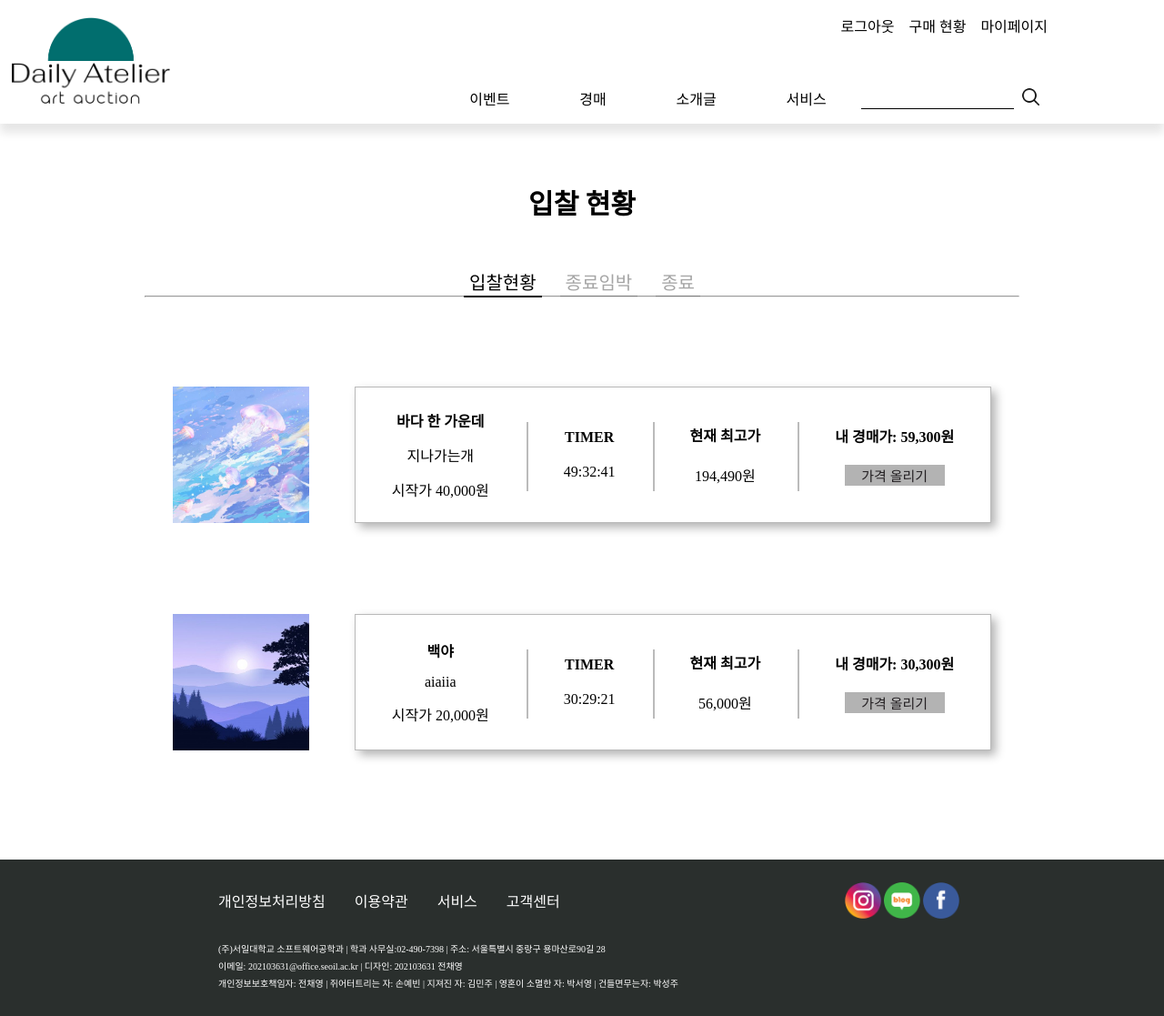
After one commit to 5HapZizol/daliy-Atelier, a PHP site: page /HTML/reliable_status.html in a window 1280 px wide. The commit adds this page. Shown: the whole page at 91% size. Run offline with PHP 8.4, Linux system fonts and the light colour scheme; some web fonts are replaced.

Commit message:
헤더는 수정본, 입찰현황은 없갈래 새로 올리고, 문의사항은 미완인데 일단 올려봅니다.

```diff
--- /dev/null
+++ b/HTML/reliable_status.html
@@ -0,0 +1,214 @@
+<!DOCTYPE html>
+<html lang="en">
+<head>
+    <meta charset="UTF-8">
+    <meta http-equiv="X-UA-Compatible" content="IE=edge">
+    <meta name="viewport" content="width=device-width, initial-scale=1.0">
+
+    <link rel="stylesheet" href="../css/header.css">
+    <link rel="stylesheet" href="../css/reliable_status.css">
+    <link rel="stylesheet" href="../css/footer.css">
+    <script src="http://code.jquery.com/jquery-latest.js"></script>
+    <script src="/js/header.js"></script>
+
+    <title>입찰현황</title>
+</head>
+<body>
+  <header>    <!-- 헤더 시작-->
+    <div class="Header">
+      <div class="Logo">
+        <a href="main.html"><img src="/img/Header_Image/Logo_2.png" /></a>
+      </div>
+
+      <div class="a12">
+        <div class="Header-SignUp">
+          <a href="main.html">로그아웃</a>
+          <a href="#">구매 현황</a>
+          <a href="MyPage.html">마이페이지</a>
+        </div>
+
+        <div class="Header-catalogue">
+          <!--카테고리 시작-->
+          <nav>
+            <ul id="gnb">
+              <li class="dept1">
+                <a href="#">이벤트</a>
+                <ul class="inner-menu">
+                  <li class="dept2"><a href="#">이벤트 안내</a></li>
+                  <li class="dept2"><a href="#">당첨자 발표</a></li>
+                </ul>
+              </li>
+
+              <li class="dept1">
+                <a href="#">경매</a>
+                <ul class="inner-menu">
+                  <li class="dept2"><a href="totalart.html">전체</a></li>
+                  <li class="dept2"><a href="digitalArt.html">디지털</a></li>
+                  <li class="dept2"><a href="analogart.html">실물</a></li>
+                  <li class="dept2"><a href="#">작가별 작품</a></li>
+                </ul>
+              </li>
+
+              <li class="dept1">
+                <a href="#">소개글</a>
+                <ul class="inner-menu">
+                  <li class="dept2"><a href="artist_introduce.html">작가소개</a></li>
+                  <li class="dept2"><a href="#">개발자 소개</a></li>
+                </ul>
+              </li>
+
+              <li class="dept1">
+                <a href="#">서비스</a>
+                <ul class="inner-menu">
+                  <li class="dept2"><a href="service.html">경매 진행방법</a></li>
+                  <li class="dept2"><a href="Q_write.html">1:1문의</a></li>
+                  <li class="dept2"><a href="Q_list.html">Q&A</a></li>
+                </ul>
+              </li>
+            </ul>
+          </nav>
+
+          <!-- * 검색 영역 추가 * -->
+          <div class="Header-search">
+            <input type="text" />
+            <button class="Header-search-Button">
+              <img src="/img/Header_Image/search.png" />
+            </button>
+          </div>
+        </div>
+        <!--카테고리 끝-->
+      </div>
+
+      <div class="mobile">
+        <a href="#" class="mobile-button">
+          <div></div>
+          <div></div>
+          <div></div>
+        </a>
+      </div>
+    </div>
+    <div class="hd_bg"></div>
+  </header>   <!-- 헤더 끝 -->
+
+
+      <article>
+        <div class="Bid-Range">
+          <div id="TitleBid">
+            <h1>입찰 현황</h1>
+          </div>
+
+          <div class="Tap-Choice">
+              <div class="Bid-Tap-btn1"><button>입찰현황</button></div>
+              <div class="Bid-Tap-btn2"><button>종료임박</button></div>
+              <div class="Bid-Tap-btn3"><button>종료</button></div>
+          </div>
+          <hr>
+
+          <div class="Bid-List">
+            <div class="Bid-Art-Image">
+              <img src="/img/Art0212.jpg">
+            </div>
+
+            <div class="Bid-Information">
+              <div class="Bid-First">
+                <div>바다 한 가운데</div>
+                <div>지나가는개</div>
+                <div>시작가 40,000원</div>
+              </div>
+
+              <div class="Bid-Line"></div>
+
+              <div class="Bid-Second">
+                <div>TIMER</div>
+                <div>49:32:41</div>
+              </div>
+
+              <div class="Bid-Line"></div>
+
+              <div class="Bid-Third">
+                <div>현재 최고가</div>
+                <div>194,490원</div>
+              </div>
+
+              <div class="Bid-Line"></div>
+
+              <div class="Bid-Fourth">
+                <div>내 경매가: 59,300원</div>
+                <div><button>가격 올리기</button></div>
+              </div>
+            </div>
+
+          </div>
+
+          <div class="Bid-List">
+            <div class="Bid-Art-Image">
+              <img src="/img/Art0921.jpg">
+            </div>
+
+            <div class="Bid-Information">
+              <div class="Bid-First">
+                <div>백야</div>
+                <div>aiaiia</div>
+                <div>시작가 20,000원</div>
+              </div>
+
+              <div class="Bid-Line"></div>
+
+              <div class="Bid-Second">
+                <div>TIMER</div>
+                <div>30:29:21</div>
+              </div>
+
+              <div class="Bid-Line"></div>
+
+              <div class="Bid-Third">
+                <div>현재 최고가</div>
+                <div>56,000원</div>
+              </div>
+
+              <div class="Bid-Line"></div>
+
+              <div class="Bid-Fourth">
+                <div>내 경매가: 30,300원</div>
+                <div><button>가격 올리기</button></div>
+              </div>
+            </div>
+
+          </div>
+        </div>
+      </article>
+
+      <footer>  <!-- footer 시작 -->
+        <div class="footer-Background">
+          <div class="footer-Left">
+            <div class="footer-terms">
+              <ul>
+                <li>개인정보처리방침</li>
+                <li>이용약관</li>
+                <a href="service.html" style="text-decoration: none; color: white;"><li>서비스</li></a>
+                <a href="center.html" style="text-decoration: none; color: white;"><li>고객센터</li></a>
+              </ul>
+            </div>
+
+            <div class="footer-social-Icon">
+              <img src="/img/footer_Icon_Image/Instagram.png" class="footer-Instagram"/>
+              <img src="/img/footer_Icon_Image/Blog.png" class="footer-Blog"/>
+              <img src="/img/footer_Icon_Image/FaceBook.png" class="footer-FaceBook"/>
+            </div>
+          </div>
+
+          <div class="footer-developer">
+            <p>
+              (주)서일대학교 소프트웨어공학과 | 학과 사무실:02-490-7398 | 주소: 서울특별시 중랑구 용마산로90길 28
+            </p>
+            <p>
+              이메일: 202103631@office.seoil.ac.kr | 디자인: 202103631 전채영
+            </p>
+            <p>
+              개인정보보호책임자: 전채영 | 쥐어터트리는 자: 손예빈 | 지져진 자: 김민주 | 영혼이 소멸한 자: 박서영 | 건들면무는자: 박성주
+            </p>
+          </div>
+        </div>
+      </footer>  <!-- footer 끝 -->
+</body>
+</html>
--- a/css/Header.css
+++ b/css/Header.css
@@ -9,7 +9,7 @@ body {
 
 header {
   box-shadow: 0 10px 10px rgba(2, 3, 3, 0.1);
-  /*position: absolute;*/
+  position: absolute;
   top: 0;
   left: 0;
   right: 0;
--- /dev/null
+++ b/css/reliable_status.css
@@ -0,0 +1,162 @@
+.Bid-Range{
+    margin: 30px auto 120px;
+}
+
+#TitleBid{
+    text-align: center;
+    box-sizing: border-box;
+    font-size: 20px;
+    font-weight: 700;
+    margin: 200px auto 50px;
+    justify-content: center;
+}
+
+.Tap-Choice{
+    display: flex;
+    justify-content: center;
+}
+
+.Tap-Choice div{
+    margin: 0 10px 0;
+}
+
+.Tap-Choice button{
+    font-size:20px;
+    background-color: #fff;
+    border: 2px #000 solid;
+    border-top-width: 0;
+    border-right-width: 0;
+    border-left-width: 0;
+}
+
+.Bid-Tap-btn1{
+
+}
+
+.Bid-Tap-btn2 button{
+    color: #a5a5a5;
+    border: 1px #757575 solid;
+    border-top-width: 0;
+    border-right-width: 0;
+    border-left-width: 0;
+}
+
+.Bid-Tap-btn3 button{
+    color: #a5a5a5;
+    border: 1px #757575 solid;
+    border-top-width: 0;
+    border-right-width: 0;
+    border-left-width: 0;
+}
+
+.Bid-Range hr{
+    width: 75%;
+    margin: -2px auto;
+}
+
+.Bid-List{
+    display: flex;
+    justify-content: center;
+}
+
+.Bid-Art-Image{
+    display: flex;
+    align-items: center;
+    margin-top: 100px;
+    margin-right: 50px;
+}
+
+.Bid-Art-Image > img{
+    box-sizing: border-box;
+    width: 150px;
+    height: 150px;
+    object-fit: cover;
+}
+
+.Bid-Information{
+    display: flex;
+    border: 1px solid rgb(185, 185, 185);
+    justify-content: space-between;
+    margin-top: 100px;
+    box-shadow: 5px 5px 10px #b3b3b3;
+}
+
+.Bid-Line{
+    border: 1px solid #bbb;
+    height: 50%;
+    transform: translate(50%, 50%);
+}
+
+.Bid-First{
+    display: flex;
+    flex-direction: column;
+    justify-content: center;
+    align-items: center;
+    margin: 0 40px 0;
+}
+
+.Bid-First > div {
+    margin: 7px 0;
+}
+
+.Bid-First > div:first-child{
+    font-weight: 700;
+}
+
+.Bid-Second{
+    display: flex;
+    flex-direction: column;
+    justify-content: center;
+    align-items: center;
+    margin: 0 40px 0;
+}
+
+.Bid-Second > div{
+    margin: 10px 0;
+}
+
+
+.Bid-Second > div:first-child{
+    font-weight: 700;
+}
+
+
+.Bid-Third{
+    display: flex;
+    flex-direction: column;
+    justify-content: center;
+    align-items: center;
+    margin: 0 40px 0;
+}
+
+.Bid-Third > div{
+    margin: 10px 0;
+}
+
+.Bid-Third > div:first-child{
+    font-weight: 700;
+}
+
+.Bid-Fourth{
+    display: flex;
+    flex-direction: column;
+    justify-content: center;
+    align-items: center;
+    margin: 0 40px 0;
+}
+
+.Bid-Fourth > div{
+    margin: 10px 0;
+}
+
+.Bid-Fourth > div:first-child{
+    font-weight: 700;
+}
+
+.Bid-Fourth button{
+    width: 110px;
+    font-size: 15px;
+    background-color: #b3b3b3;
+    color: #231f22;
+    border:none
+}
```
Also changed, not shown: HTML/Q_write.html (+78 -2 lines), css/Q_write.css (+19 -6 lines), img/Art0212.jpg (added), img/Art0921.jpg (added).
